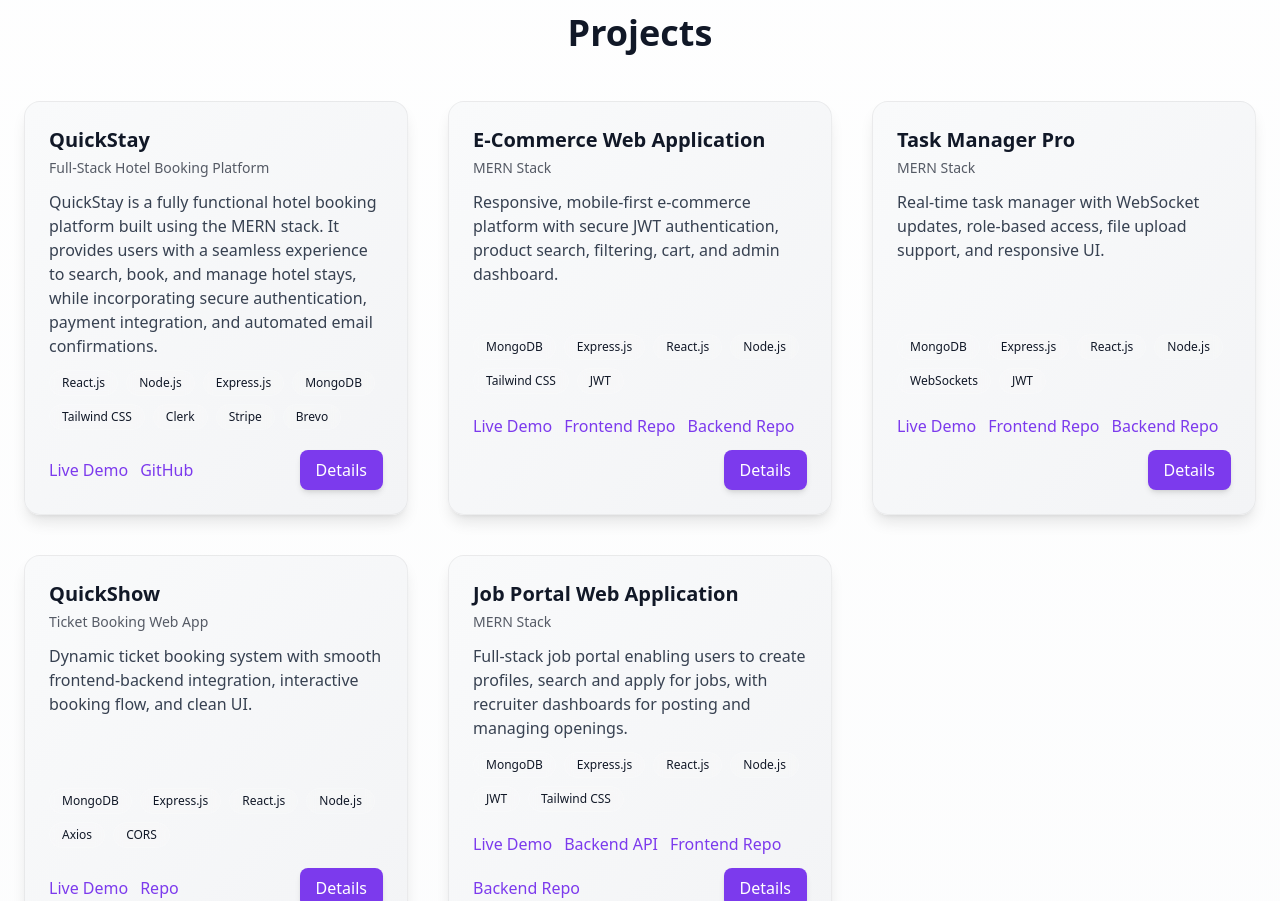
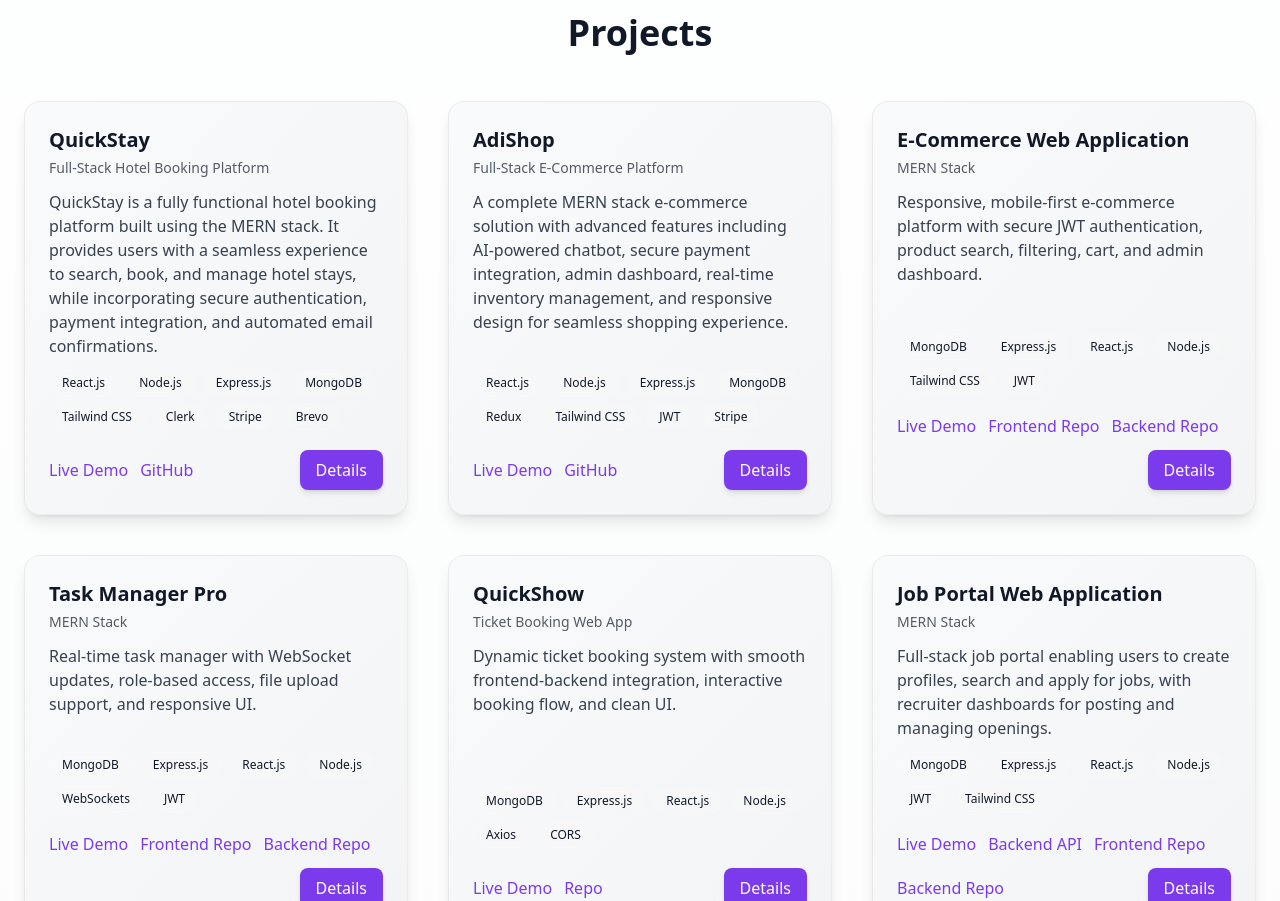
Before and after one commit to Aditya7015/aditya-tiwari-portfolio, a React (Vite) app: page / in a window 1280 px wide. Shown: the part 800-1701 px from the top of the page. Built offline with nearby package versions, Linux system fonts and the light colour scheme.

Commit message:
AdiShop Project

```diff
--- a/src/data.js
+++ b/src/data.js
@@ -24,6 +24,17 @@ export const skills = [
 
 export const projects = [
   {
+    slug: 'adishop',
+    title: 'AdiShop',
+    subtitle: 'Full-Stack E-Commerce Platform',
+    description: 'A complete MERN stack e-commerce solution with advanced features including AI-powered chatbot, secure payment integration, admin dashboard, real-time inventory management, and responsive design for seamless shopping experience.',
+    tech: ['React.js', 'Node.js', 'Express.js', 'MongoDB', 'Redux', 'Tailwind CSS', 'JWT', 'Stripe'],
+    links: [
+      { label: 'Live Demo', url: 'https://adi-shop-nine.vercel.app/' },
+      { label: 'GitHub', url: 'https://github.com/Aditya7015/AdiShop' }
+    ]
+  },
+  {
     slug: 'quickstay',
     title: 'QuickStay',
     subtitle: 'Full-Stack Hotel Booking Platform',
@@ -35,7 +46,9 @@ export const projects = [
     ]
   },
   {
-    slug:'ecommerce-webapp', title:'E-Commerce Web Application', subtitle:'MERN Stack',
+    slug:'ecommerce-webapp',
+    title:'E-Commerce Web Application',
+    subtitle:'MERN Stack',
     description:'Responsive, mobile-first e-commerce platform with secure JWT authentication, product search, filtering, cart, and admin dashboard.',
     tech:['MongoDB','Express.js','React.js','Node.js','Tailwind CSS','JWT'],
     links:[
@@ -45,7 +58,9 @@ export const projects = [
     ]
   },
   {
-    slug:'task-manager-pro', title:'Task Manager Pro', subtitle:'MERN Stack',
+    slug:'task-manager-pro',
+    title:'Task Manager Pro',
+    subtitle:'MERN Stack',
     description:'Real-time task manager with WebSocket updates, role-based access, file upload support, and responsive UI.',
     tech:['MongoDB','Express.js','React.js','Node.js','WebSockets','JWT'],
     links:[
@@ -55,7 +70,9 @@ export const projects = [
     ]
   },
   {
-    slug:'quickshow', title:'QuickShow', subtitle:'Ticket Booking Web App',
+    slug:'quickshow',
+    title:'QuickShow',
+    subtitle:'Ticket Booking Web App',
     description:'Dynamic ticket booking system with smooth frontend-backend integration, interactive booking flow, and clean UI.',
     tech:['MongoDB','Express.js','React.js','Node.js','Axios','CORS'],
     links:[
@@ -64,7 +81,9 @@ export const projects = [
     ]
   },
   {
-    slug:'job-portal', title:'Job Portal Web Application', subtitle:'MERN Stack',
+    slug:'job-portal',
+    title:'Job Portal Web Application',
+    subtitle:'MERN Stack',
     description:'Full-stack job portal enabling users to create profiles, search and apply for jobs, with recruiter dashboards for posting and managing openings.',
     tech:['MongoDB','Express.js','React.js','Node.js','JWT','Tailwind CSS'],
     links:[
```
